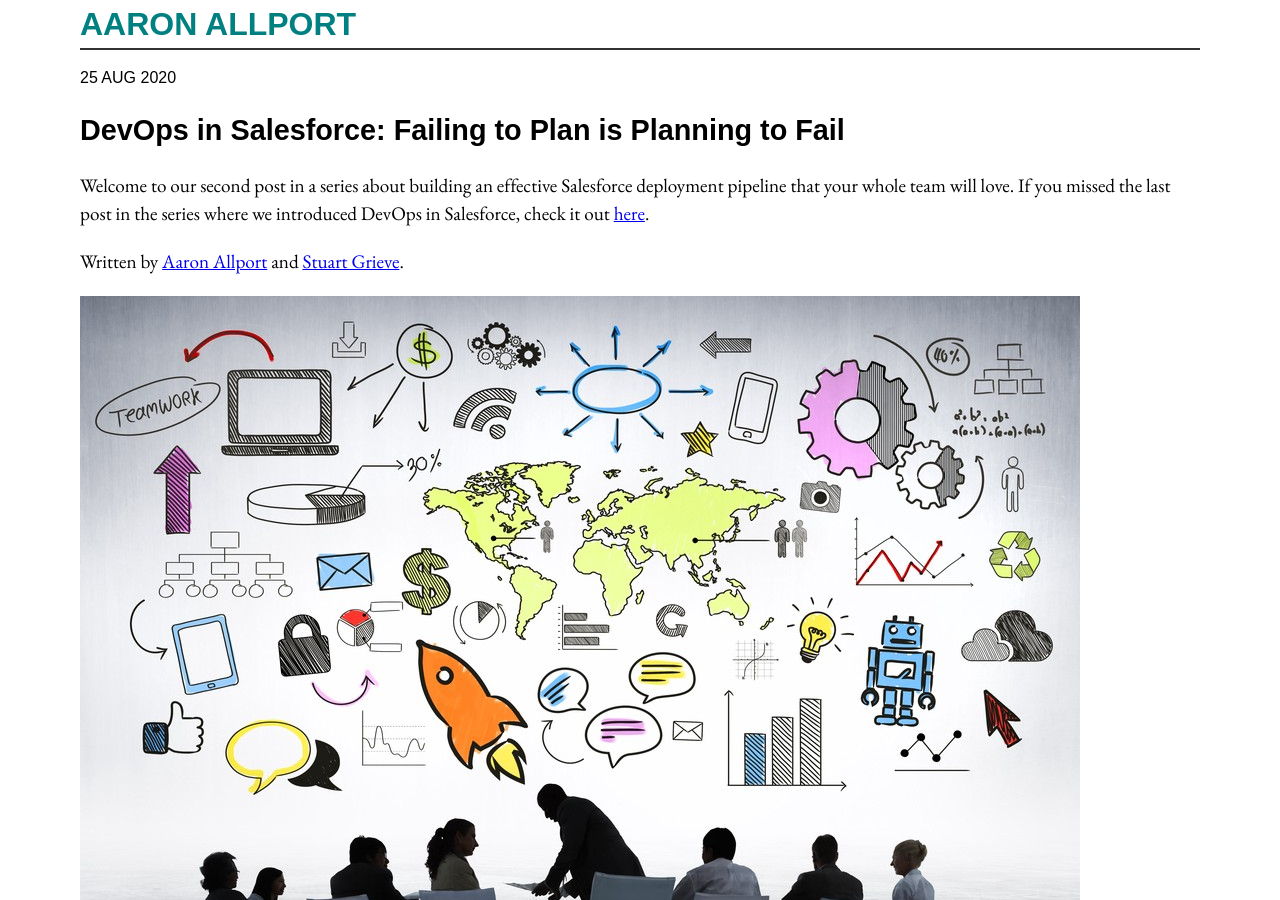
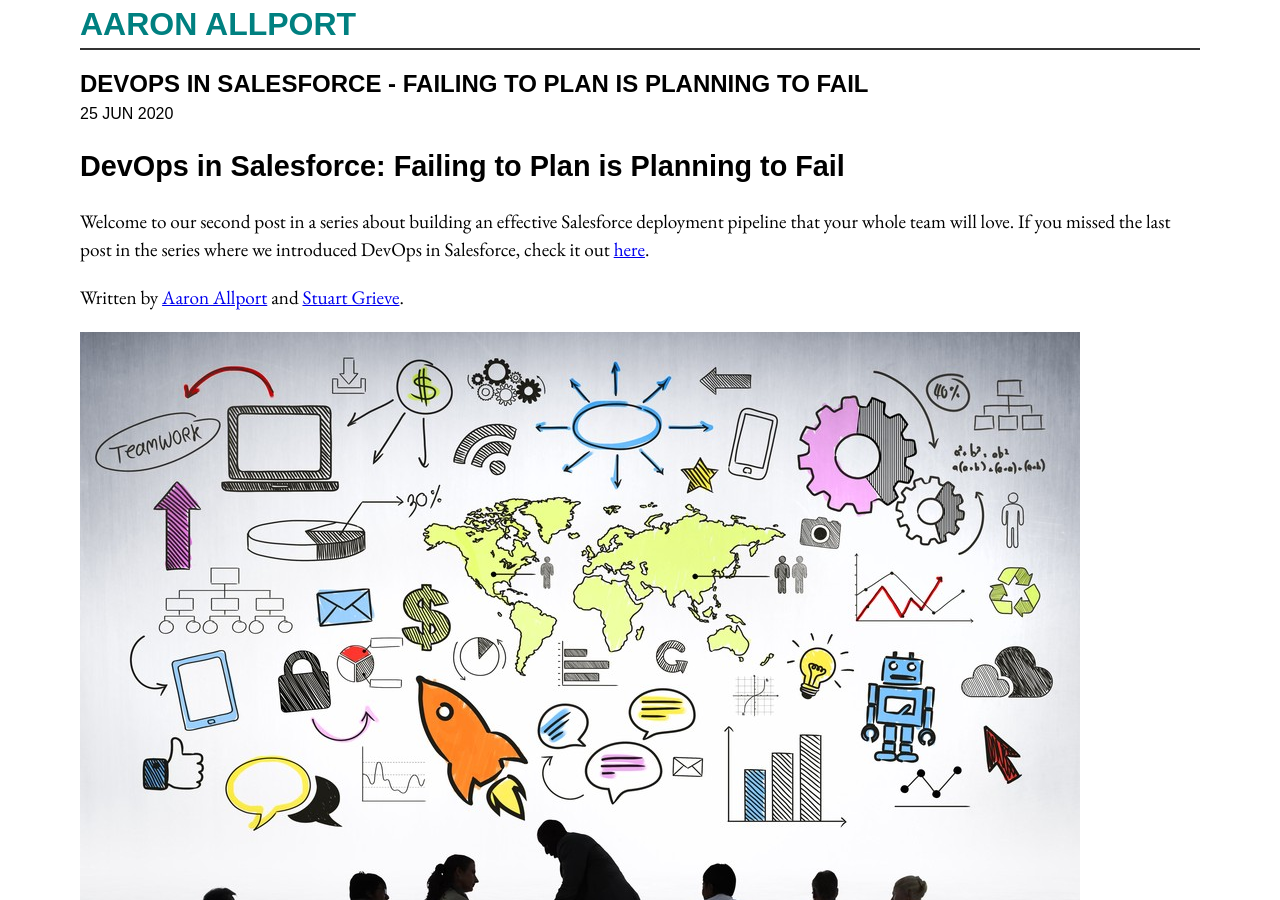
Before and after one commit to aaronallport/aaronallport.github.io, a Jekyll site: the page built from _posts/2020-06-25-devops-in-salesforce-failing-to-plan-is-planning-to-fail.md, in a window 1280 px wide and 900 px high. Built offline with Jekyll 4.4.1, drawn with Linux system fonts in a browser that asks for light colours; some web fonts are replaced; our own code applies the rules of GitHub Pages for plain Markdown files.

Commit message:
Update 2020-06-25-devops-in-salesforce-failing-to-plan-is-planning-to-fail.md

```diff
--- a/_posts/2020-06-25-devops-in-salesforce-failing-to-plan-is-planning-to-fail.md
+++ b/_posts/2020-06-25-devops-in-salesforce-failing-to-plan-is-planning-to-fail.md
@@ -1,6 +1,6 @@
 ---
 layout: post
-title: DevOps in Salesforce: Failing to Plan is Planning to Fail
+title: DevOps in Salesforce - Failing to Plan is Planning to Fail
 status: published
 type: post
 published: true
```
